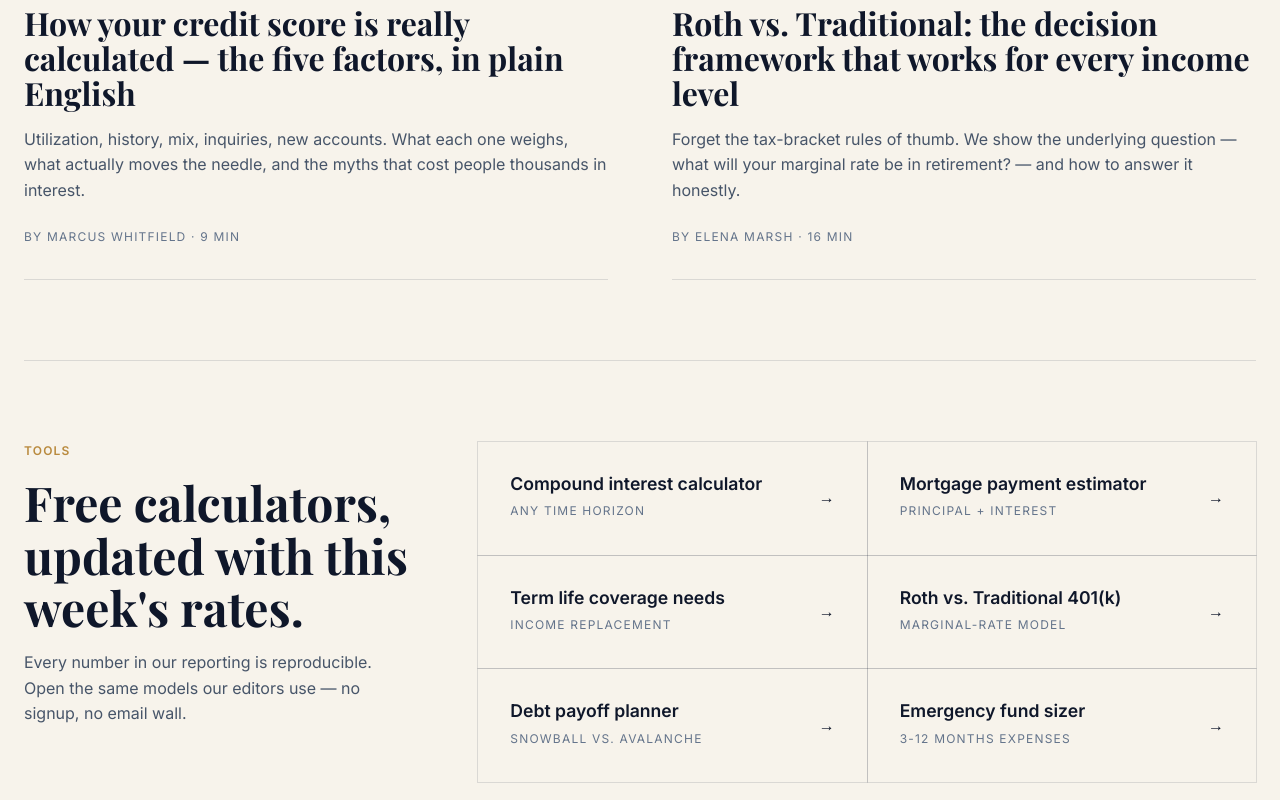
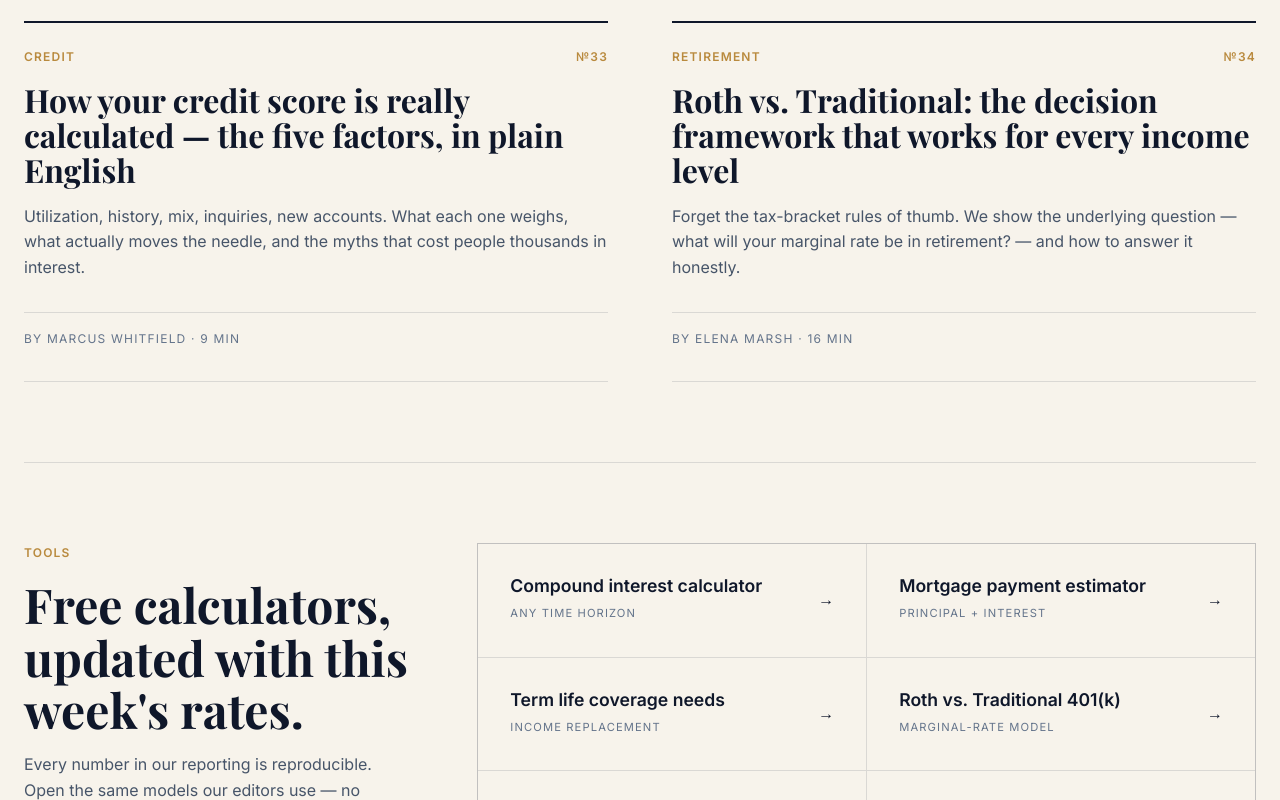
Before and after one commit to turaabhaider/AD-SENSE, a React (Vite) app: page / in a window 1280 px wide. Shown: the part 2560-3360 px from the top of the page. Built offline with nearby package versions, Linux system fonts and the light colour scheme; a web font is replaced by a local one.

Commit message:
Describe your changes

```diff
--- a/src/styles/Guides.css
+++ b/src/styles/Guides.css
@@ -8,8 +8,12 @@
   gap: 4rem;
 }
 .guide-card {
+  border-top: 2px solid var(--text-navy); /* Bold top line */
   border-bottom: 1px solid var(--border-light);
-  padding-bottom: 2rem;
+  padding: 1.5rem 0 2rem 0;
+  display: flex;
+  flex-direction: column;
+  height: 100%;
 }
 .guide-meta {
   display: flex;
@@ -17,19 +21,24 @@
   margin-bottom: 1rem;
 }
 .guide-card h3 {
-  font-size: 2rem;
+  font-size: clamp(1.5rem, 3vw, 2rem);
   margin-bottom: 1rem;
 }
 .guide-card p {
   color: #475569;
-  margin-bottom: 1.5rem;
+  margin-bottom: 2rem;
+  flex-grow: 1;
 }
 .guide-author {
   font-size: 0.75rem;
   text-transform: uppercase;
   letter-spacing: 0.1em;
   color: #64748B;
+  border-top: 1px solid var(--border-light);
+  padding-top: 1rem;
 }
-@media (max-width: 1024px) {
+
+@media (max-width: 992px) {
   .guides-grid { grid-template-columns: 1fr; gap: 2rem; }
+  .guide-card { padding: 1.5rem 0; }
 }
--- a/src/styles/Tools.css
+++ b/src/styles/Tools.css
@@ -6,29 +6,29 @@
   gap: 4rem;
 }
 .tools-intro h2 {
-  font-size: 3rem;
+  font-size: clamp(2rem, 4vw, 3rem);
   margin: 1rem 0;
 }
-.tools-intro p {
-  color: #475569;
-}
+.tools-intro p { color: #475569; }
+
+/* Hairline Grid Trick */
 .tools-grid {
   display: grid;
   grid-template-columns: 1fr 1fr;
-  gap: 0;
+  gap: 1px;
+  background: var(--border-light);
+  border: 1px solid var(--border-light);
 }
 .tool-link {
+  background: var(--bg-ivory);
   display: flex;
   justify-content: space-between;
   align-items: center;
   padding: 2rem;
-  border: 1px solid var(--border-light);
-  margin-right: -1px;
-  margin-bottom: -1px;
   transition: all var(--transition-smooth);
 }
 .tool-link:hover {
-  background: rgba(255,255,255,0.5);
+  background: #fdfbf7;
   padding-left: 2.5rem;
 }
 .tool-info h4 {
@@ -37,14 +37,17 @@
   margin-bottom: 0.25rem;
 }
 .tool-info span {
-  font-size: 0.75rem;
+  font-size: 0.7rem;
   text-transform: uppercase;
   letter-spacing: 0.1em;
   color: #64748B;
 }
+
 @media (max-width: 1024px) {
-  .tools { grid-template-columns: 1fr; gap: 2rem; }
+  .tools { grid-template-columns: 1fr; gap: 2.5rem; }
 }
-@media (max-width: 768px) {
+@media (max-width: 600px) {
   .tools-grid { grid-template-columns: 1fr; }
+  .tool-link { padding: 1.5rem; }
+  .tool-link:hover { padding-left: 2rem; }
 }
```
